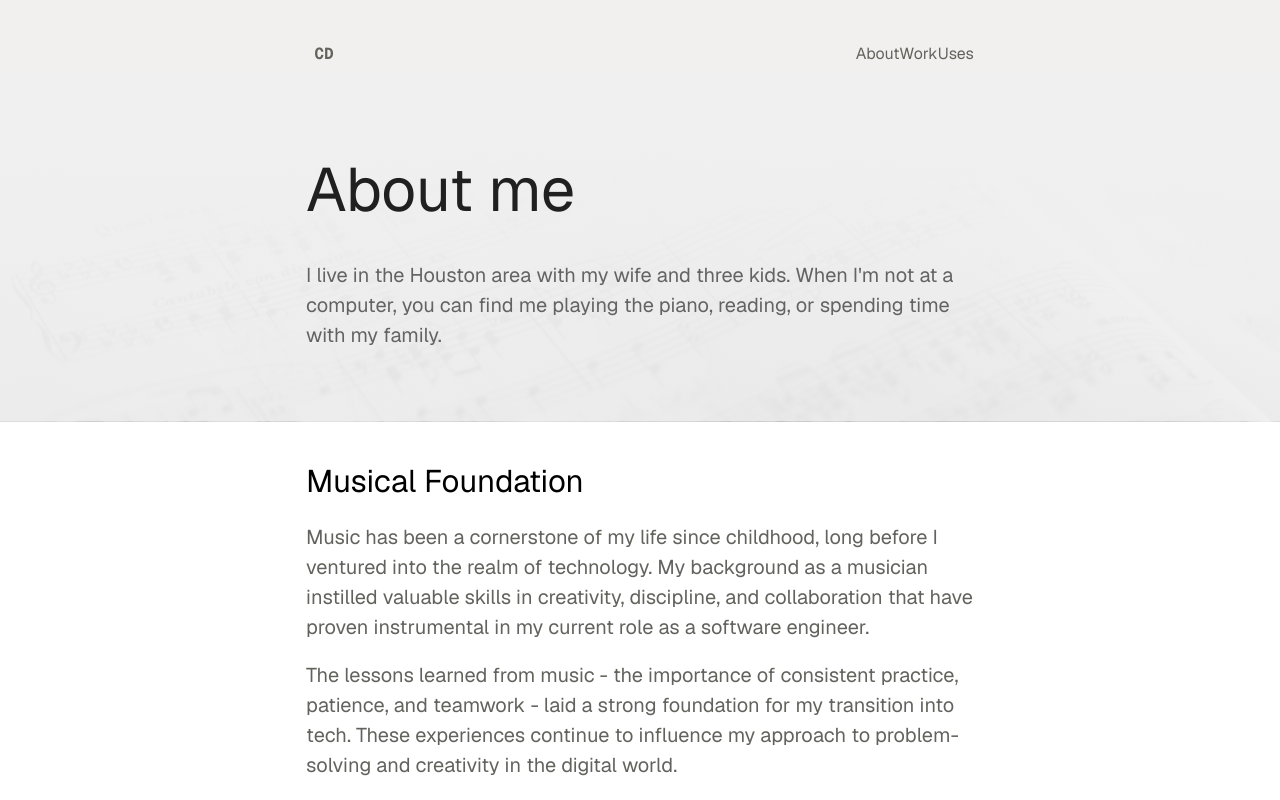
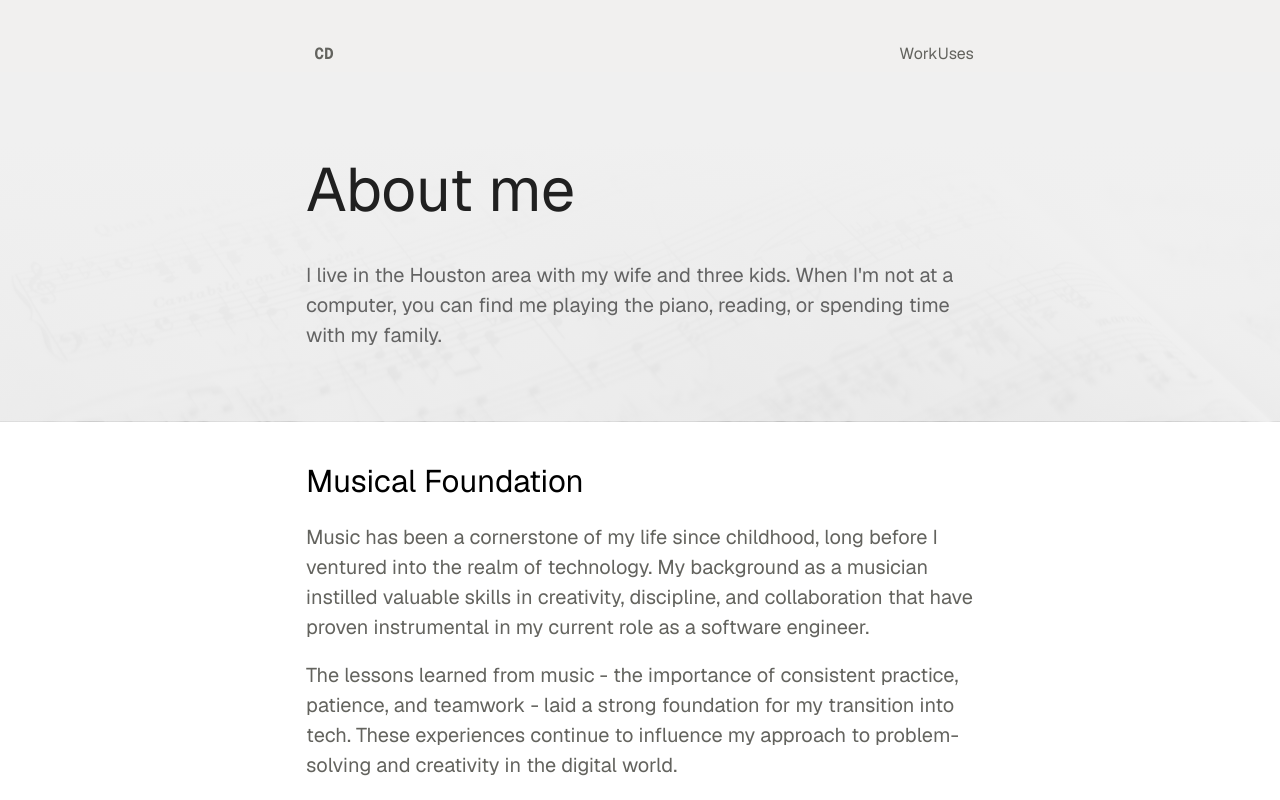
Before and after one commit to cdonohue/personal-site, a Next.js app: page /about in a window 1280 px wide. Shown: the top 800 px of the page. Built offline with nearby package versions, Linux system fonts and the light colour scheme.

Commit message:
Hide about page for now

```diff
--- a/app/components/nav/index.tsx
+++ b/app/components/nav/index.tsx
@@ -3,7 +3,7 @@ import styles from './nav.module.css'
 import { Stack, Wrapper } from '../layout'
 
 const navItems = [
-  { href: '/about', label: 'About' },
+  // { href: '/about', label: 'About' },
   { href: '/work', label: 'Work' },
   { href: '/uses', label: 'Uses' },
 ]
```
